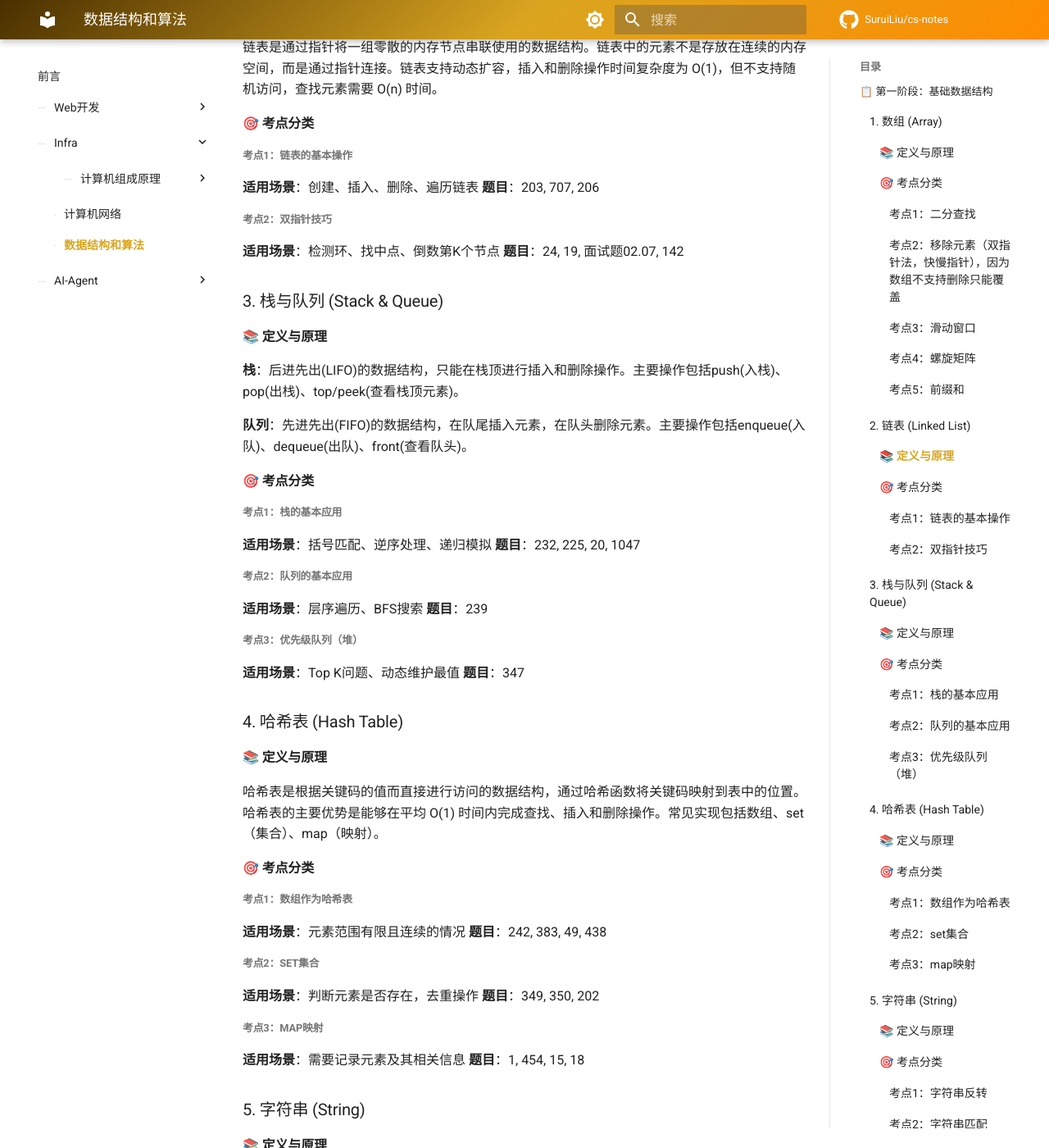
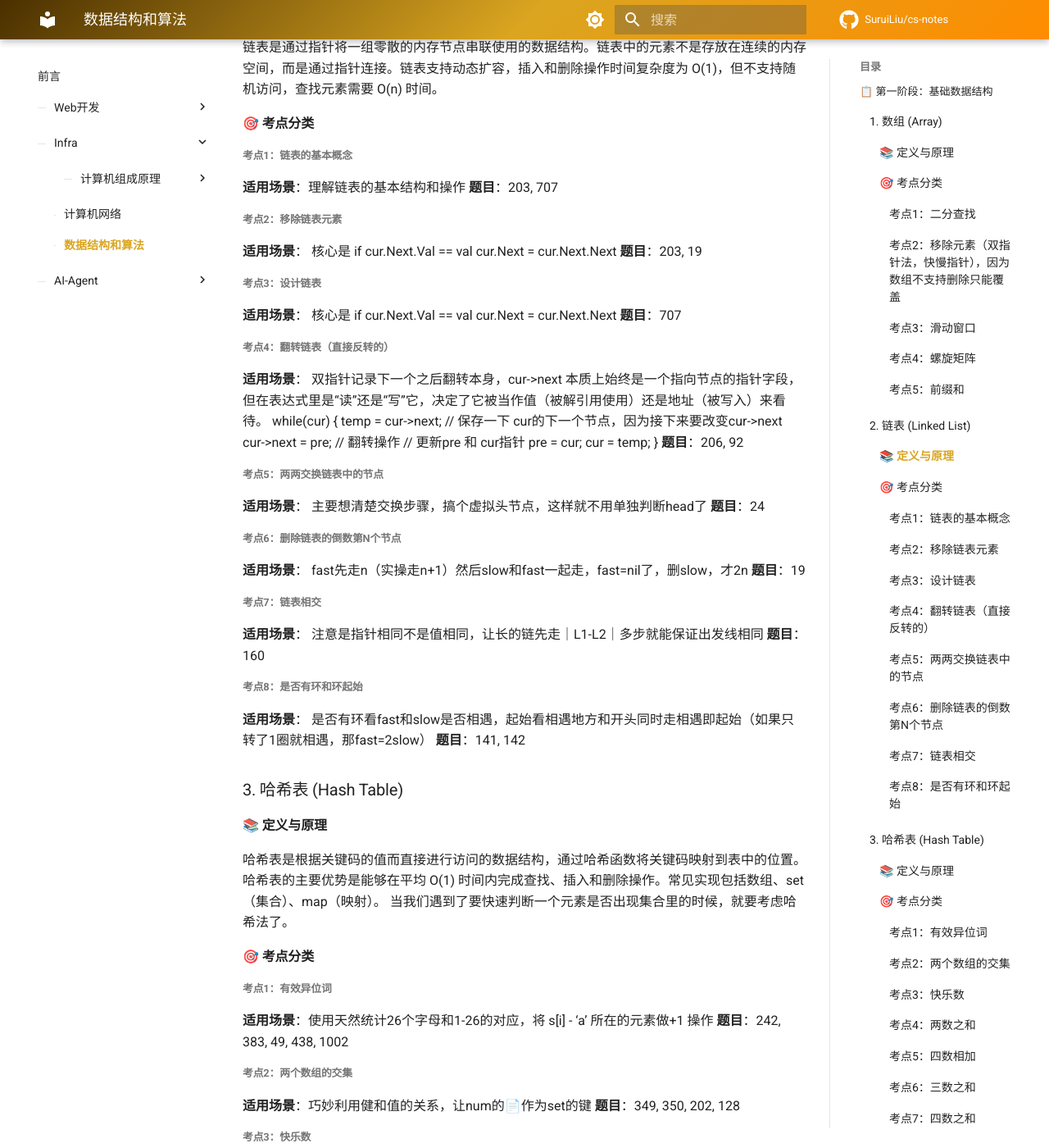
Before and after one commit to SuruiLiu/cs-notes, an MkDocs documentation site: the page built from docs/infra/leetcode/index.md, in a window 1280 px wide and 1400 px high, scrolled down 1087 px. Shown: the whole window at 82% size. Built offline with MkDocs 1.6.1 and Material for MkDocs 9.7.7, drawn with Linux system fonts in a browser that asks for light colours; comment, search, counter and statistics services are not loaded; some of the changed text lies outside the part shown.

Commit message:
feat: add linked list to structure

```diff
--- a/docs/infra/leetcode/index.md
+++ b/docs/infra/leetcode/index.md
@@ -44,55 +44,82 @@
 
 #### 🎯 考点分类
 
-##### 考点1：链表的基本操作
-**适用场景**：创建、插入、删除、遍历链表
-**题目**：203, 707, 206
+##### 考点1：链表的基本概念
+**适用场景**：理解链表的基本结构和操作
+**题目**：203, 707
 
-##### 考点2：双指针技巧
-**适用场景**：检测环、找中点、倒数第K个节点
-**题目**：24, 19, 面试题02.07, 142
+##### 考点2：移除链表元素
+**适用场景**： 核心是 if cur.Next.Val == val cur.Next = cur.Next.Next
+**题目**：203, 19
 
-### 3. 栈与队列 (Stack & Queue)
+##### 考点3：设计链表
+**适用场景**： 核心是 if cur.Next.Val == val cur.Next = cur.Next.Next
+**题目**：707
+
+##### 考点4：翻转链表（直接反转的）
+**适用场景**： 双指针记录下一个之后翻转本身，cur->next 本质上始终是一个指向节点的指针字段，但在表达式里是“读”还是“写”它，决定了它被当作值（被解引用使用）还是地址（被写入）来看待。
+while(cur) {
+            temp = cur->next;  // 保存一下 cur的下一个节点，因为接下来要改变cur->next
+            cur->next = pre; // 翻转操作
+            // 更新pre 和 cur指针
+            pre = cur;
+            cur = temp;
+        }
+**题目**：206, 92
+
+##### 考点5：两两交换链表中的节点
+**适用场景**： 主要想清楚交换步骤，搞个虚拟头节点，这样就不用单独判断head了
+**题目**：24
+
+##### 考点6：删除链表的倒数第N个节点
+**适用场景**： fast先走n（实操走n+1）然后slow和fast一起走，fast=nil了，删slow，才2n
+**题目**：19
+
+##### 考点7：链表相交
+**适用场景**： 注意是指针相同不是值相同，让长的链先走｜L1-L2｜多步就能保证出发线相同
+**题目**：160
+
+##### 考点8：是否有环和环起始
+**适用场景**： 是否有环看fast和slow是否相遇，起始看相遇地方和开头同时走相遇即起始（如果只转了1圈就相遇，那fast=2slow）
+**题目**：141, 142
+
+### 3. 哈希表 (Hash Table)
 
 #### 📚 定义与原理
-**栈**：后进先出(LIFO)的数据结构，只能在栈顶进行插入和删除操作。主要操作包括push(入栈)、pop(出栈)、top/peek(查看栈顶元素)。
-
-**队列**：先进先出(FIFO)的数据结构，在队尾插入元素，在队头删除元素。主要操作包括enqueue(入队)、dequeue(出队)、front(查看队头)。
+哈希表是根据关键码的值而直接进行访问的数据结构，通过哈希函数将关键码映射到表中的位置。哈希表的主要优势是能够在平均 O(1) 时间内完成查找、插入和删除操作。常见实现包括数组、set（集合）、map（映射）。
+当我们遇到了要快速判断一个元素是否出现集合里的时候，就要考虑哈希法了。
 
 #### 🎯 考点分类
 
-##### 考点1：栈的基本应用
-**适用场景**：括号匹配、逆序处理、递归模拟
-**题目**：232, 225, 20, 1047
+##### 考点1：有效异位词
+**适用场景**：使用天然统计26个字母和1-26的对应，将 s[i] - ‘a’ 所在的元素做+1 操作
+**题目**：242, 383, 49, 438, 1002
 
-##### 考点2：队列的基本应用
-**适用场景**：层序遍历、BFS搜索
-**题目**：239
+##### 考点2：两个数组的交集
+**适用场景**：巧妙利用健和值的关系，让num的📄作为set的键
+**题目**：349, 350, 202, 128
 
-##### 考点3：优先级队列（堆）
-**适用场景**：Top K问题、动态维护最值
-**题目**：347
+##### 考点3：快乐数
+**适用场景**：判断数是否循环出现
+**题目**：1, 454, 15, 18, 205
 
-### 4. 哈希表 (Hash Table)
+##### 考点4：两数之和
+**适用场景**：同样是巧妙的把值当键，把键当值
+**题目**：205, 925, 844
 
-#### 📚 定义与原理
-哈希表是根据关键码的值而直接进行访问的数据结构，通过哈希函数将关键码映射到表中的位置。哈希表的主要优势是能够在平均 O(1) 时间内完成查找、插入和删除操作。常见实现包括数组、set（集合）、map（映射）。
+##### 考点5：四数相加
+**适用场景**：key在于这题只需要count次数，我们可以统计array a和b的sum的种数和出现的次数，再依次看0-（c+d）是否出现且把次数相加
+**题目**：205, 925, 844
 
-#### 🎯 考点分类
+##### 考点6：三数之和
+**适用场景**：哈希法不太行，用双指针
+**题目**：205, 925, 844
 
-##### 考点1：数组作为哈希表
-**适用场景**：元素范围有限且连续的情况
-**题目**：242, 383, 49, 438
+##### 考点7：四数之和
+**适用场景**：哈希法不太行，还是用双指针，只不过在三数基础上再加一层for
+**题目**：205, 925, 844
 
-##### 考点2：set集合
-**适用场景**：判断元素是否存在，去重操作
-**题目**：349, 350, 202
-
-##### 考点3：map映射
-**适用场景**：需要记录元素及其相关信息
-**题目**：1, 454, 15, 18
-
-### 5. 字符串 (String)
+### 4. 字符串 (String)
 
 #### 📚 定义与原理
 字符串是由字符组成的序列，在C++中以字符数组形式存储，末尾有'\0'结束符。字符串的常见操作包括查找、替换、分割、匹配等。重要算法包括KMP字符串匹配算法，能在O(m+n)时间内完成模式匹配。
```
